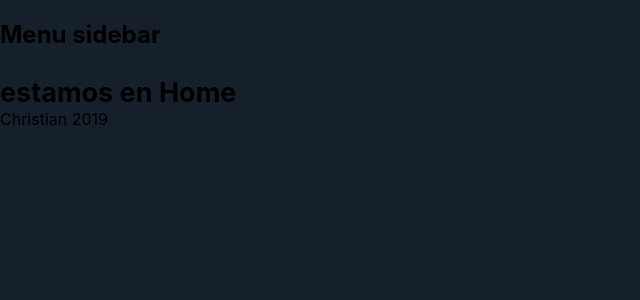
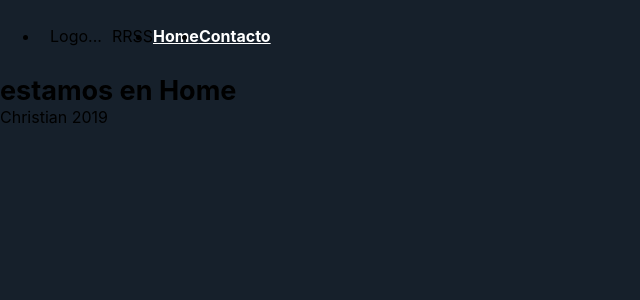
Before and after one commit to Luiggi13/clientR, a React (Create React App) app: page / in a window 1280 px wide. Shown: the top 300 px of the page, without its empty margins (0-640 px from the left). Built offline with nearby package versions, Linux system fonts and the light colour scheme; the HTML template or start-up script is replaced by a standard one.

Commit message:
added menu top

```diff
--- /dev/null
+++ b/src/components/Web/MenuTop/MenuTop.js
@@ -0,0 +1,28 @@
+import React, { useState, useEffect } from 'react';
+import { Menu } from "antd";
+import { Link } from "react-router-dom";
+
+import "./MenuTop.scss";
+
+export default function MenuTop() {
+    return(
+        <Menu className="menu-top" mode="horizontal">
+            <Menu.Item className="menu-top__logo">
+                Logo...
+            </Menu.Item>
+            <Menu.Item className="menu-top__item">
+                <Link to={"/"}>
+                    Home
+                </Link>
+            </Menu.Item>
+            <Menu.Item className="menu-top__item">
+                <Link to={"/contact"}>
+                    Contacto
+                </Link>
+            </Menu.Item>
+            <div>
+                RRSS
+            </div>
+        </Menu>
+    )
+}
--- /dev/null
+++ b/src/components/Web/MenuTop/MenuTop.scss
@@ -0,0 +1,28 @@
+@import "../../../scss/index.scss";
+
+.menu-top {
+    position: sticky;
+    top: 0;
+    background-color: $background-dark-web;
+    border: 0;
+    display: flex;
+    align-items: center;
+
+    li {
+        border: 0!important;
+
+        a {
+            color: #fff!important;
+            font-weight: bold;
+            &:hover {
+                color: $primary-color !important
+            }
+        }
+    }
+    &__logo {
+        padding: 10px;
+        img {
+            width: 200px;
+        }
+    }
+}
--- /dev/null
+++ b/src/components/Web/MenuTop/index.js
@@ -0,0 +1 @@
+export { default } from "./MenuTop";
--- a/src/layouts/LayoutBasic.js
+++ b/src/layouts/LayoutBasic.js
@@ -1,26 +1,39 @@
 import React from 'react';
 import { Route, Switch } from 'react-router-dom';
-
-import { Layout } from 'antd';
+import { Layout, Row, Col } from 'antd';
+import MenuTop from "../components/Web/MenuTop";
 
 import "./LayoutBasic.scss"
 
 
 export default function LayoutBasic(props) {
-    const { Content, Footer} = Layout;
+    const { Footer} = Layout;
     const { routes } = props;
+
     return (
-        <Layout>
-            <h2>Menu sidebar</h2>
-            <Layout>
-                <Content>
-                    <LoadRoutes routes={routes} />
-                </Content>
+        <Row>
+            <Col lg={4} />
+            <Col lg={16}>
+                <MenuTop/>
+                <LoadRoutes routes={routes} />
                 <Footer>Christian 2019</Footer>
-            </Layout>
-        </Layout>
+            </Col>
+            <Col lg={4} />
+        </Row>
+    )
 
-    )
+    // return (
+    //     <Layout>
+    //         <h2>Menu sidebar</h2>
+    //         <Layout>
+    //             <Content>
+    //                 <LoadRoutes routes={routes} />
+    //             </Content>
+    //             <Footer>Christian 2019</Footer>
+    //         </Layout>
+    //     </Layout>
+
+    // )
 }
 
 function LoadRoutes({routes}) {
```
